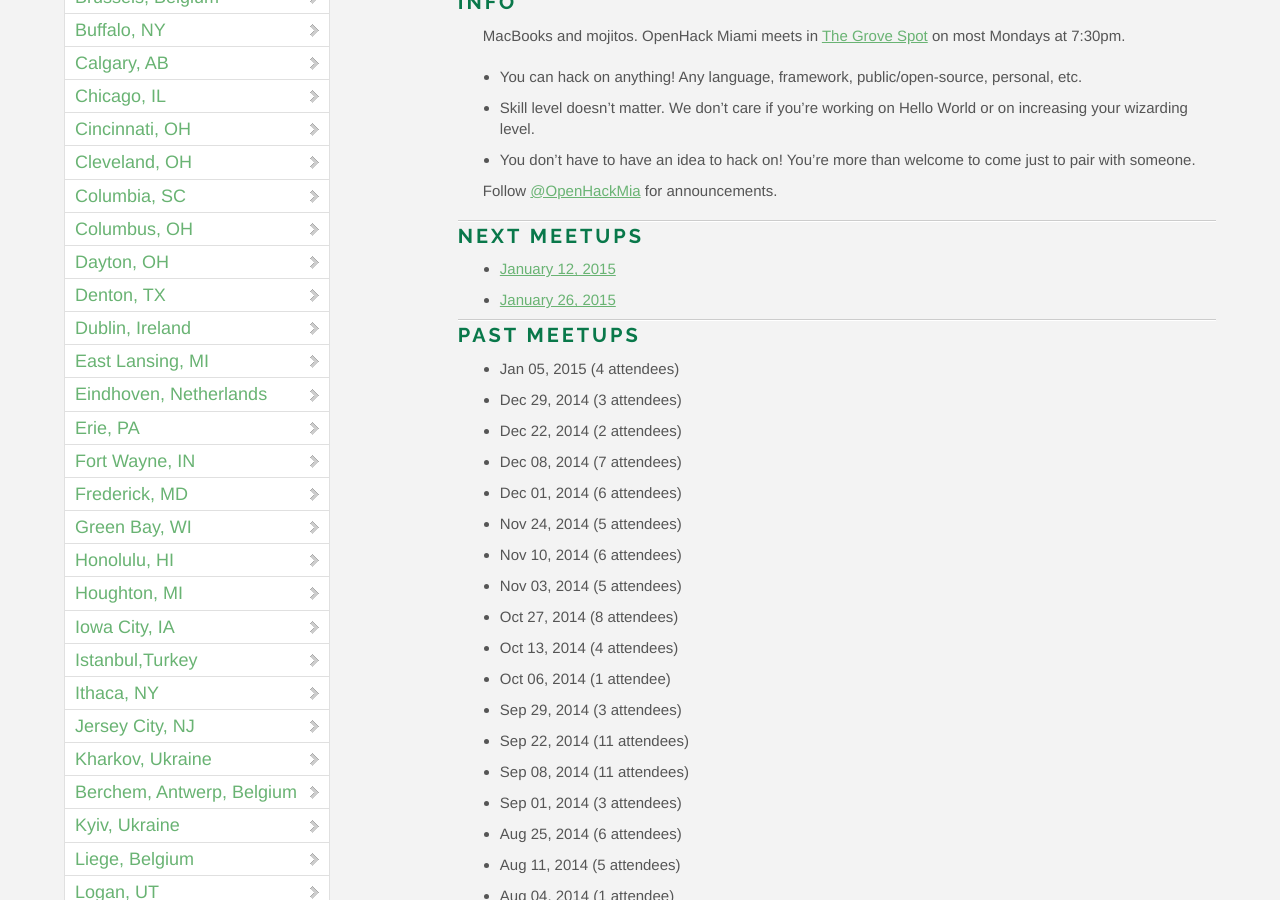
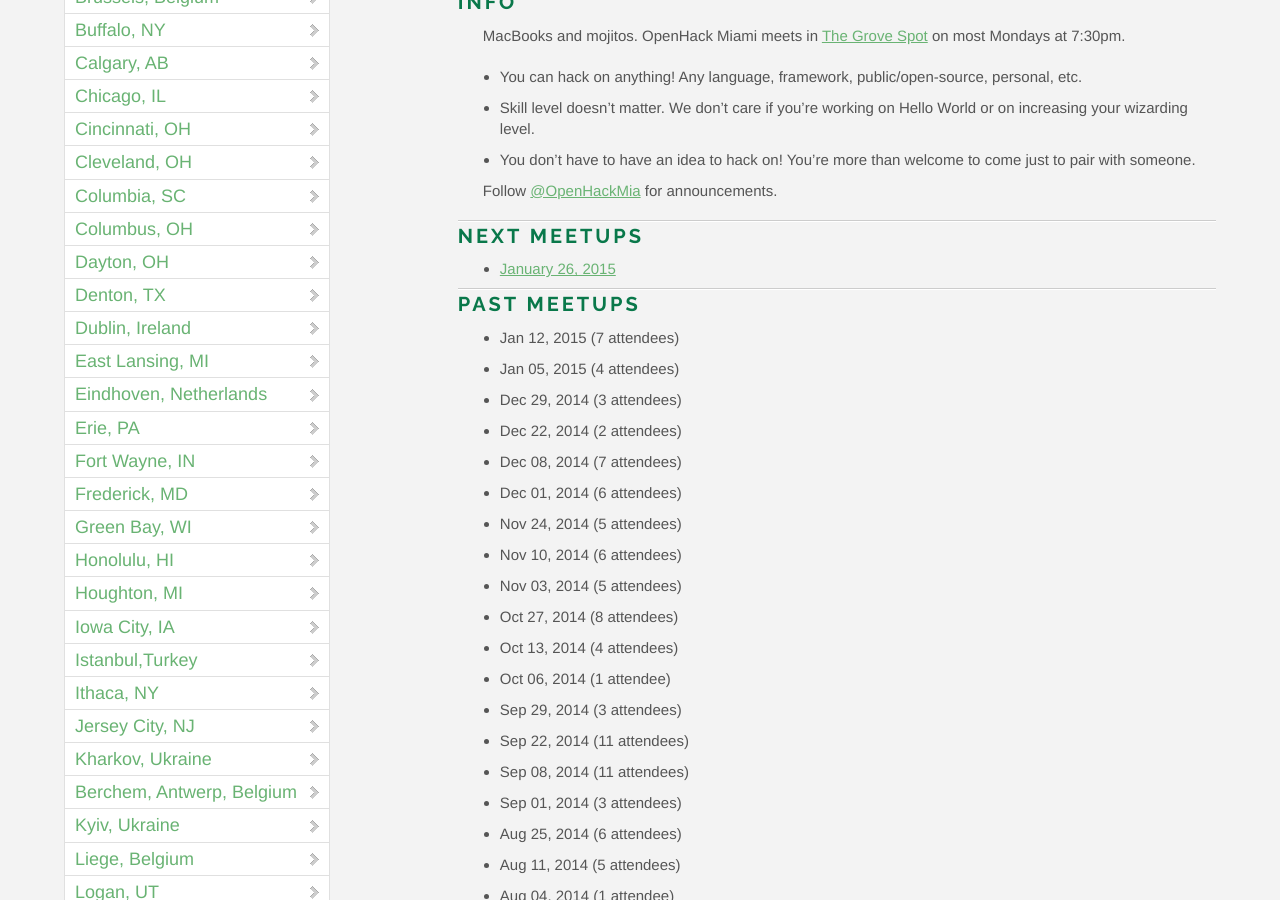
Before and after one commit to OpenHack/openhack.github.com, a Jekyll site: the page built from miami/index.markdown, in a window 1280 px wide and 900 px high, scrolled down 733 px. Built offline with Jekyll 4.4.1, drawn with Linux system fonts in a browser that asks for light colours; nearby versions of some CDN libraries; comment, search, counter and statistics services are not loaded.

Commit message:
update miami attendee info

```diff
--- a/miami/index.markdown
+++ b/miami/index.markdown
@@ -19,11 +19,11 @@ Follow [@OpenHackMia](http://twitter.com/openhackmia) for announcements.
 
 ### Next meetups
 
-* [January 12, 2015](http://www.meetup.com/miamirb/events/219392410/)
 * [January 26, 2015](http://www.meetup.com/miamirb/events/219392414/)
 
 ### Past meetups
 
+* Jan 12, 2015 (7 attendees)
 * Jan 05, 2015 (4 attendees)
 * Dec 29, 2014 (3 attendees)
 * Dec 22, 2014 (2 attendees)
```
